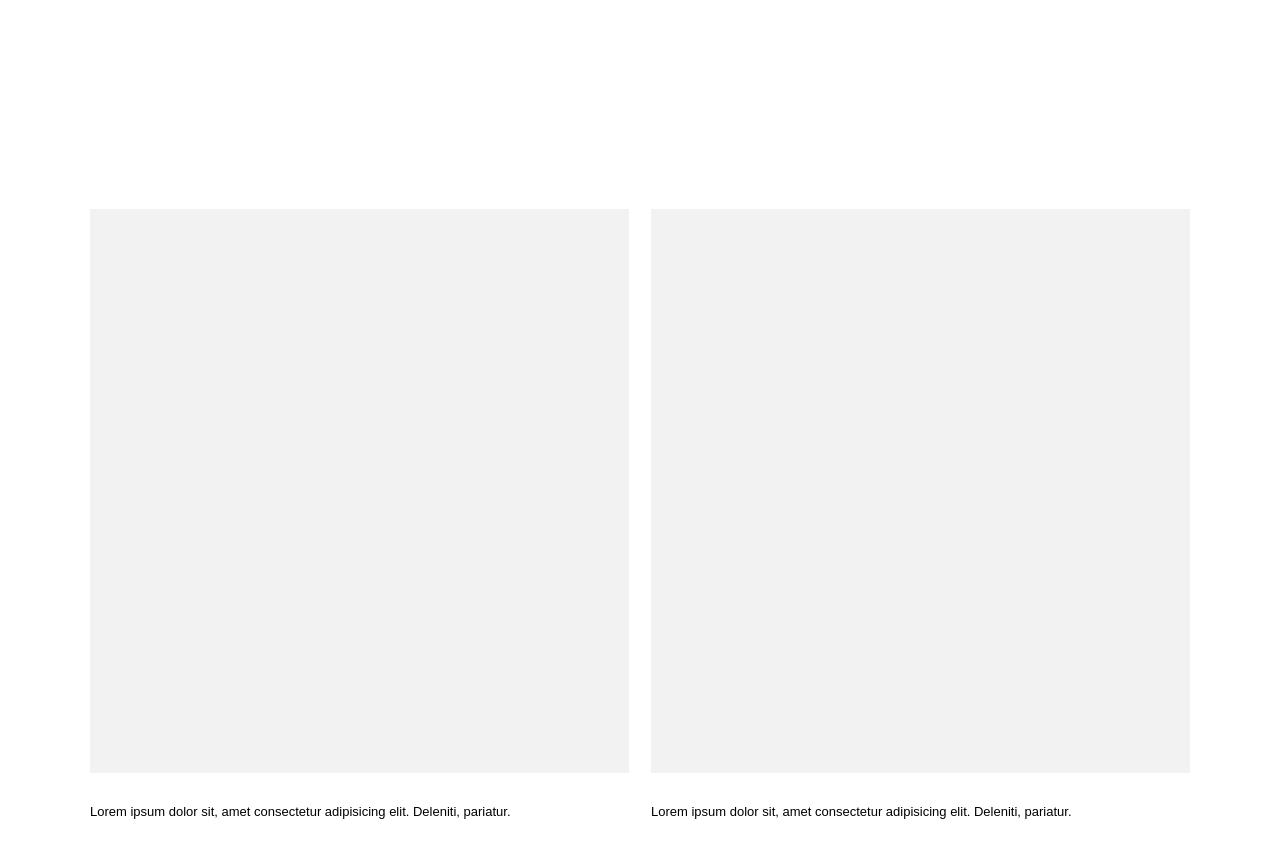
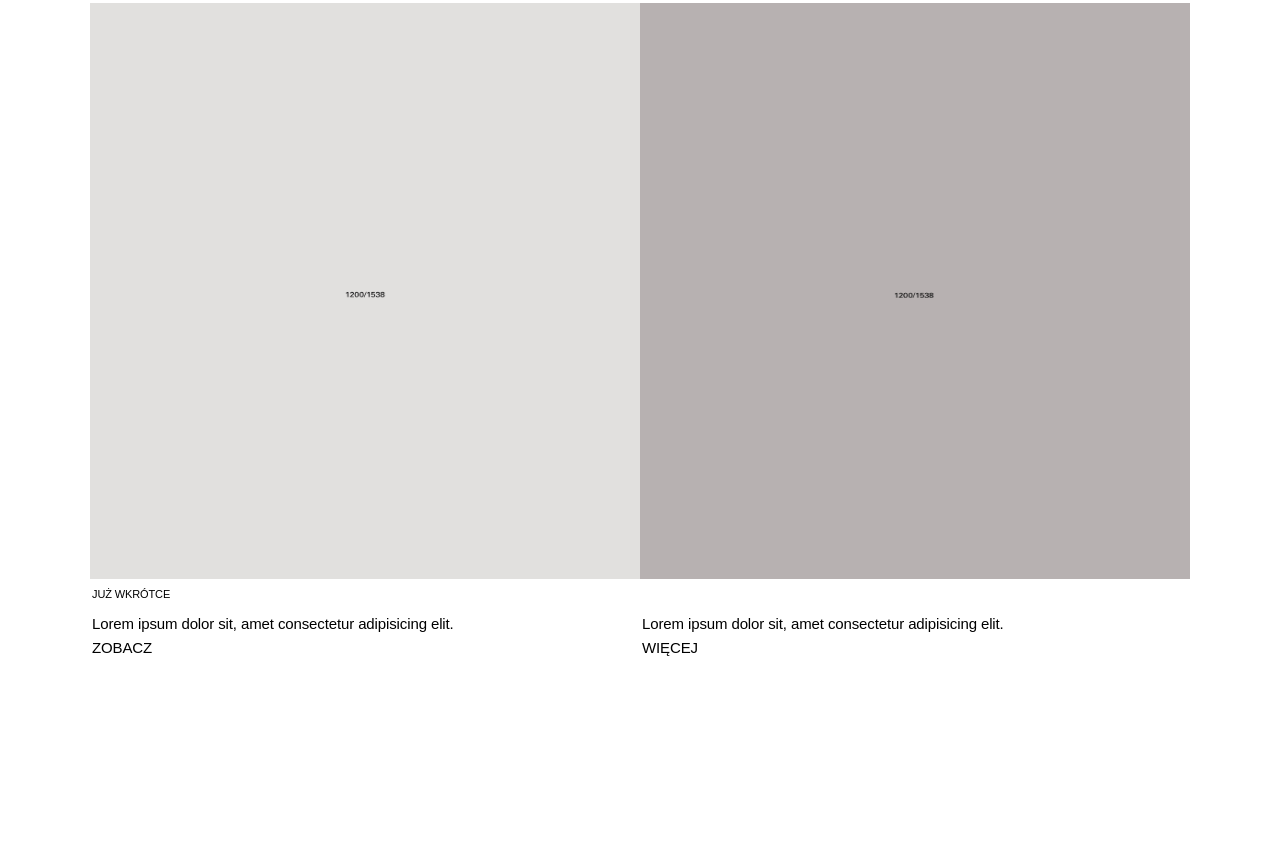
Before and after one commit to patrycjapetryk/lp-modules, a website built with webpack: page src/pages/index.html in a window 1280 px wide. Shown: the part 954-1812 px from the top of the page. After the commit the page ends 1720 px from the top, so only its background shows below. Built offline with nearby package versions, Linux system fonts and the light colour scheme; a web font is replaced by a local one.

Commit message:
Add photos and gallery styles

```diff
--- a/src/pages/index.html
+++ b/src/pages/index.html
@@ -8,10 +8,10 @@
   <body>
     <div class="main">
       <div class="header">
-        <div class="header__wrapper" style="--aspect-ratio: 1040/780">
+        <div class="header__wrapper" style="--aspect-ratio: 2400/1350">
           <img
             class="header__image"
-            src="../assets/images/main-photo.jpg"
+            src="../assets/images/photo-2400x1350.jpg"
             alt=""
           />
         </div>
@@ -21,31 +21,34 @@
         <div class="gallery__item gallery__item--m">
           <div class="gallery__wrapper" style="--aspect-ratio: 745/780">
             <img
-              class="gallery__image animation-on-scroll animation-on-scroll--js"
-              src="../assets/images/photo-2.jpg"
-              alt="Photo"
+              class="gallery__image"
+              src="../assets/images/photo-1200x1538-1.jpg"
+              alt=""
               loading="lazy"
             />
           </div>
-          <p class="gallery__title">
-            Lorem ipsum dolor sit, amet consectetur adipisicing elit. Deleniti,
-            pariatur.
-          </p>
+
+          <h2 class="gallery__title">
+            <spam class="gallery__info">JUŻ WKRÓTCE</spam>
+            Lorem ipsum dolor sit, amet consectetur adipisicing elit.
+          </h2>
+          <p class="gallery__cta">Zobacz</p>
         </div>
 
         <div class="gallery__item gallery__item--m">
           <div class="gallery__wrapper" style="--aspect-ratio: 745/780">
             <img
-              class="gallery__image animation-on-scroll animation-on-scroll--js"
-              src="../assets/images/photo-2.jpg"
-              alt="Photo"
+              class="gallery__image"
+              src="../assets/images/photo-1200x1538-2.jpg"
+              alt=""
               loading="lazy"
             />
           </div>
-          <p class="gallery__title">
-            Lorem ipsum dolor sit, amet consectetur adipisicing elit. Deleniti,
-            pariatur.
-          </p>
+
+          <h2 class="gallery__title">
+            Lorem ipsum dolor sit, amet consectetur adipisicing elit.
+          </h2>
+          <p class="gallery__cta">Więcej</p>
         </div>
       </div>
     </div>
--- a/src/scss/_variables.scss
+++ b/src/scss/_variables.scss
@@ -15,14 +15,14 @@ $second-font: 'UniversLTPro-65Bold', sans-serif;
 
 // fonts size
 
-$global-font-size: 18px;
+$global-font-size: 15px;
 $global-font-size-xs: 7px;
 $global-font-size-s: 11px;
-$global-font-size-m: 13px;
+$global-font-size-m: 12px;
 
 $global-line-height: 1.4;
 $global-font-weight: normal;
-$global-letter-spacing: normal;
+$global-letter-spacing: -0.008em;
 
 // global margins and padding
 
--- a/src/scss/modules/_gallery.scss
+++ b/src/scss/modules/_gallery.scss
@@ -29,7 +29,7 @@
     }
 
     &--l {
-      width: 65%;
+      width: 60%;
 
       @media (max-width: $breakpoint-mobile-width) {
         width: 100%;
@@ -38,12 +38,7 @@
     }
 
     &--m {
-      width: 49%;
-
-      @media (max-width: $breakpoint-mobile-width) {
-        width: 100%;
-        margin-bottom: 30px;
-      }
+      width: 50%;
     }
 
     &--s {
@@ -76,9 +71,25 @@
   }
 
   &__title {
-    width: 100%;
-    font-size: $global-font-size-m;
+    font-size: $global-font-size;
     font-weight: $global-font-weight;
-    margin: 30px 0;
+    margin: 34px 0 0 2px;
+    position: relative;
+  }
+
+  &__info {
+    position: absolute;
+    left: 0;
+    top: -26px;
+    font-size: $global-font-size-s;
+    font-weight: $global-font-weight;
+    text-transform: uppercase;
+  }
+
+  &__cta {
+    font-size: $global-font-size;
+    font-weight: $global-font-weight;
+    text-transform: uppercase;
+    margin: 3px 0 0 2px;
   }
 }
```
Also changed, not shown: src/assets/images/main-photo.jpg (deleted), src/assets/images/packshot-1.jpg (deleted), src/assets/images/packshot-2.jpg (deleted), src/assets/images/packshot-3.jpg (deleted), src/assets/images/packshot-4.jpg (deleted), src/assets/images/photo-1.jpg (deleted), src/assets/images/photo-1200x1538-1.jpg (added), src/assets/images/photo-1200x1538-2.jpg (added), src/assets/images/photo-2.jpg (deleted), src/assets/images/photo-2400x1350.jpg (added), src/assets/images/photo-384x492-1.jpg (added), src/assets/images/photo-384x492-2.jpg (added), src/assets/images/photo-480x718-1.jpg (added), src/assets/images/photo-480x718-2.jpg (added), 3 more files.
